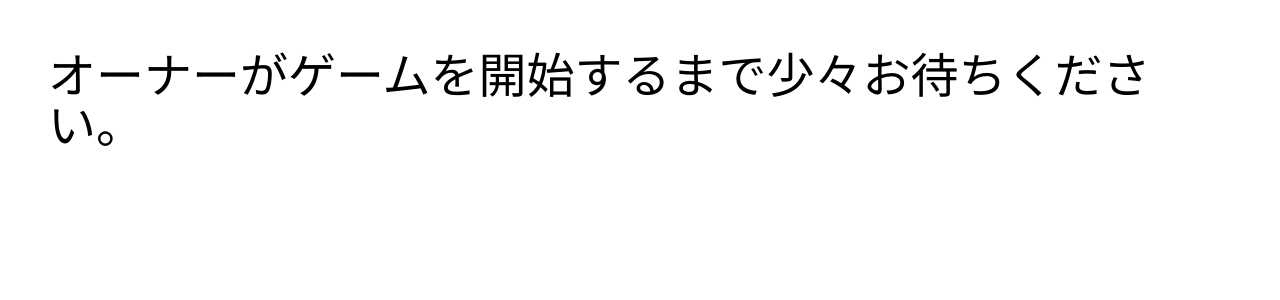
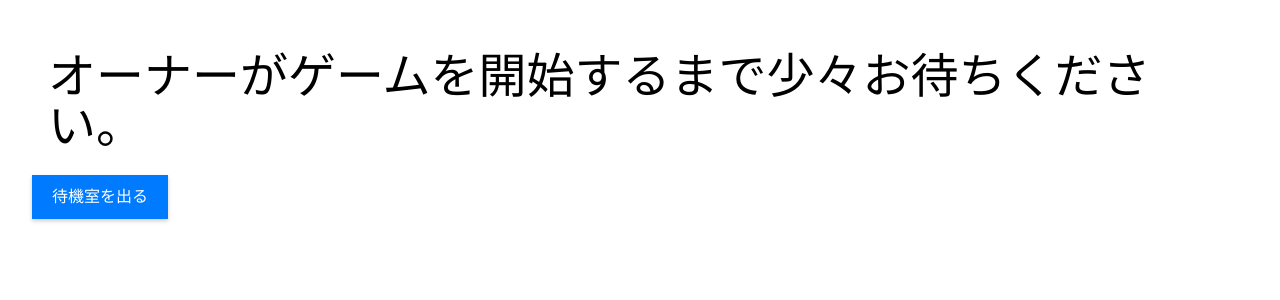
Before and after one commit to Naoki04/AI_wolf_game, a Vue app in the folder ai-wolf-front/: page /waiting_user/1 in a window 1280 px wide. Shown: the top 300 px of the page. Built offline with nearby package versions, Linux system fonts and the light colour scheme.

Commit message:
leave_room実装完了

```diff
--- a/ai-wolf-front/src/components/Waiting_owner.vue
+++ b/ai-wolf-front/src/components/Waiting_owner.vue
@@ -16,7 +16,7 @@ let Members = ref("");
 
 const onInformation = async () => {
   let response; // response を外部で宣言
-  console.log("ああああ")
+  //console.log("ああああ")
 
   try {
     const data = {
--- a/ai-wolf-front/src/components/Waiting_user.vue
+++ b/ai-wolf-front/src/components/Waiting_user.vue
@@ -1,10 +1,52 @@
 <script setup>
+import { ref, inject } from 'vue';
+import axios from 'axios';
+// レスポンスデータを保持するリファレンス
+const responseData = ref(null);
+const responseStatus = ref(null);
 
+const User_input_username = inject("User_input_username");
+const User_input_room_id = inject("User_input_room_id");
+
+// APIリクエストを送信する関数
+const onLeave = async () => {
+  let response; // response を外部で宣言
+
+  try {
+    const data = {
+      mode: 'leave_room',
+      data: {
+        "room_id": Number(User_input_room_id.value),
+        "user_name": User_input_username.value,
+      }
+    };
+    console.log(data);
+
+    // POSTリクエストを送信
+    response = await axios.post('https://mw2awrc6fa.execute-api.ap-northeast-3.amazonaws.com/default/ai_wolf', data, {
+      headers: {
+        'Content-Type': 'application/json',
+      },
+    });
+
+    // レスポンスを処理
+    responseStatus.value = response.status;
+    responseData.value = response.data;
+  } catch (error) {
+    // エラーハンドリング
+    console.error('エラー:', error);
+  }
+};
 </script>
+
 
 <template>
   <div class="mx-auto my-5 px-4">
     <p class="text-h3 font-weight-medium">オーナーがゲームを開始するまで少々お待ちください。</p>
+  </div>
+  <div>
+    <!-- ボタンをクリックしてAPIリクエストを送信 -->
+    <button type="button" @click="onLeave" class="loginbtn loginbtn--shadow">待機室を出る</button>
   </div>
 </template>
 
```
